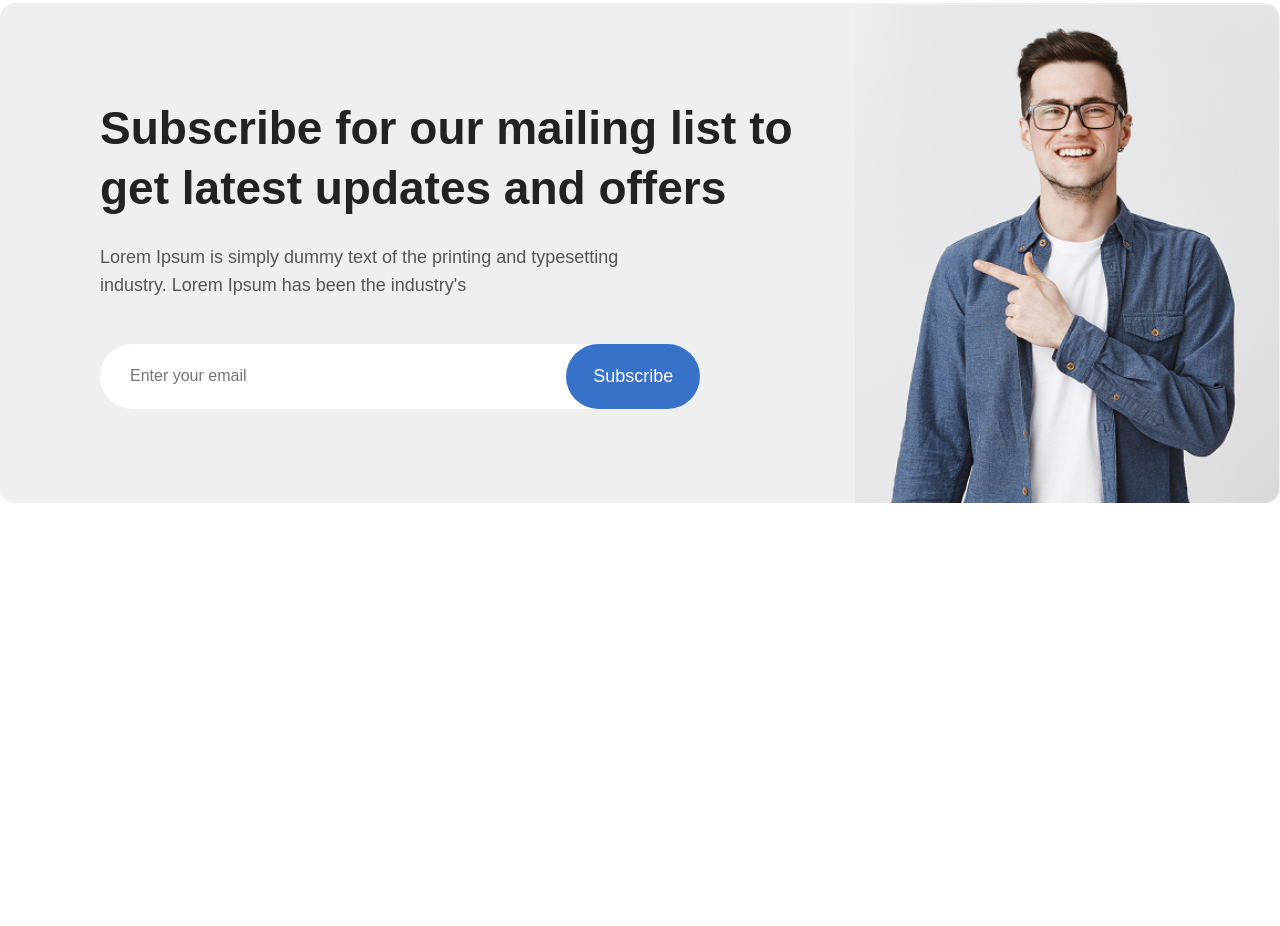
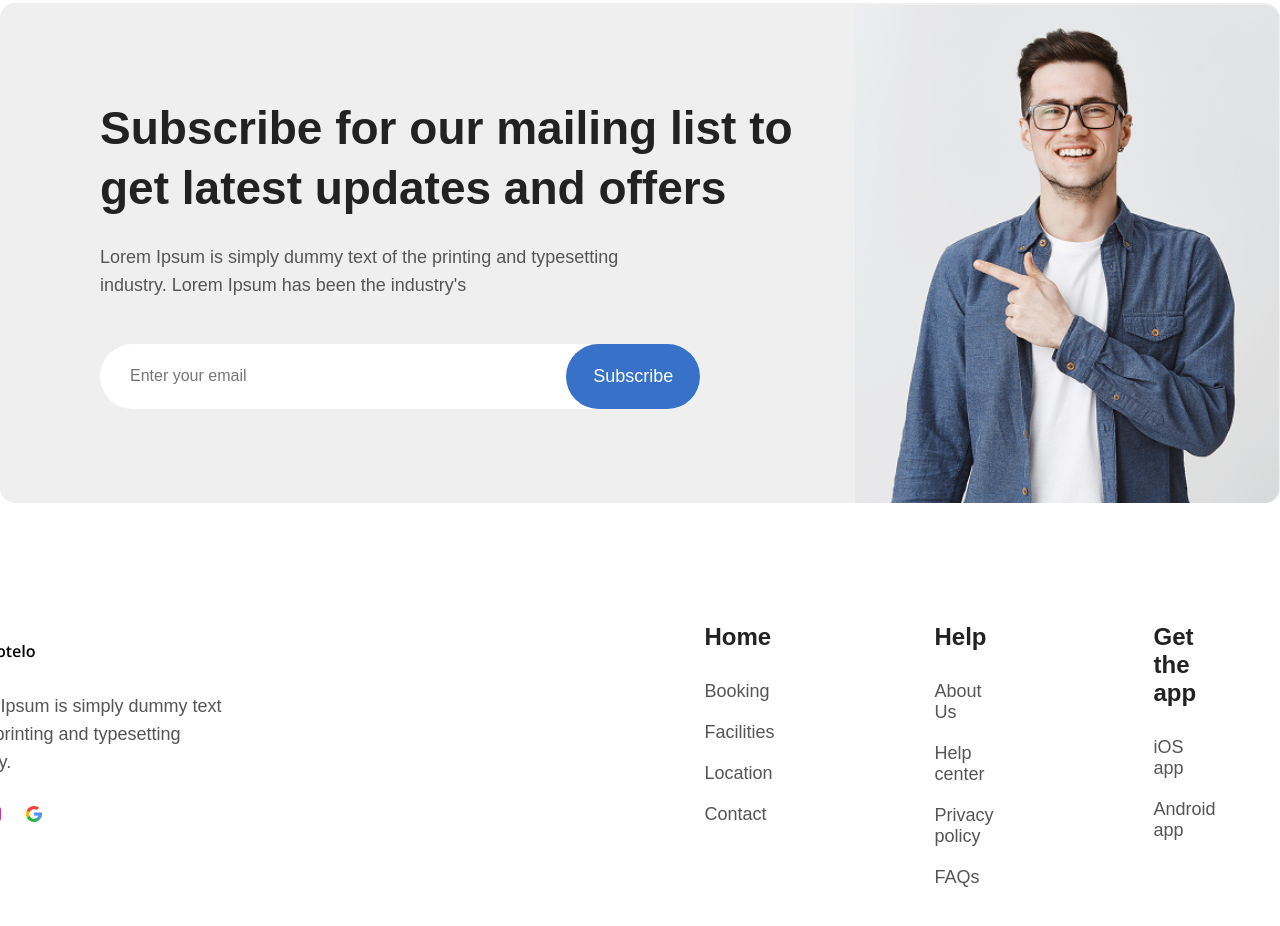
Before and after one commit to abduhakimrahmonqulzoda/HotelBoooking, a plain HTML site: page index.html in a window 1280 px wide. Shown: the part 4684-5610 px from the top of the page. Before the commit the page ends 5287 px from the top, so only its background shows below. Drawn offline with Linux system fonts and the light colour scheme.

Commit message:
I creat footer

```diff
--- a/index.html
+++ b/index.html
@@ -271,6 +271,46 @@
       </div>
     </div>
 
+        <div class="footer">
+      <div class="footerbox">
+        <div class="footdiv1">
+          <img src="/images/Group 19.png" alt="" />
+          <p class="footp1">
+            Lorem Ipsum is simply dummy text of the printing and typesetting
+            industry.
+          </p>
+          <div class="footsocials">
+            <img src="/images/Group 23.png" alt="" />
+            <img src="/images/Group 24.png" alt="" />
+            <img src="/images/search 1.png" alt="" />
+          </div>
+        </div>
+
+        <div class="footlinks">
+          <div class="footcol">
+            <p class="foottitle">Home</p>
+            <p class="footlink">Booking</p>
+            <p class="footlink">Facilities</p>
+            <p class="footlink">Location</p>
+            <p class="footlink">Contact</p>
+          </div>
+
+          <div class="footcol">
+            <p class="foottitle">Help</p>
+            <p class="footlink">About Us</p>
+            <p class="footlink">Help center</p>
+            <p class="footlink">Privacy policy</p>
+            <p class="footlink">FAQs</p>
+          </div>
+
+          <div class="footcol">
+            <p class="foottitle">Get the app</p>
+            <p class="footlink">iOS app</p>
+            <p class="footlink">Android app</p>
+          </div>
+        </div>
+      </div>
+    </div>
 
 
 
--- a/style.css
+++ b/style.css
@@ -520,3 +520,51 @@
     border-radius: 0 15px 15px 0;
     margin-right: -40px;
 }
+.footer {
+    display: flex;
+    justify-content: center;
+    margin-top: 120px;
+    margin-bottom: 100px;
+    font-family: sans-serif;
+}
+
+.footerbox {
+    width: 1580px;
+    display: flex;
+    justify-content: center;
+    gap: 480px;
+}
+
+.footp1 {
+    font-size: 18px;
+    color: #555555;
+    width: 280px;
+    line-height: 28px;
+    margin-top: 25px;
+}
+
+.footsocials {
+    display: flex;
+    gap: 25px;
+    margin-top: 30px;
+}
+
+.footlinks {
+    display: flex;
+    gap: 160px;
+    margin-right:120px;
+}
+
+.foottitle {
+    font-size: 24px;
+    font-weight: bold;
+    color: #222222;
+    margin-bottom: 30px;
+}
+
+.footlink {
+    font-size: 18px;
+    color: #555555;
+    margin-bottom: 20px;
+    cursor: pointer;
+}
```
